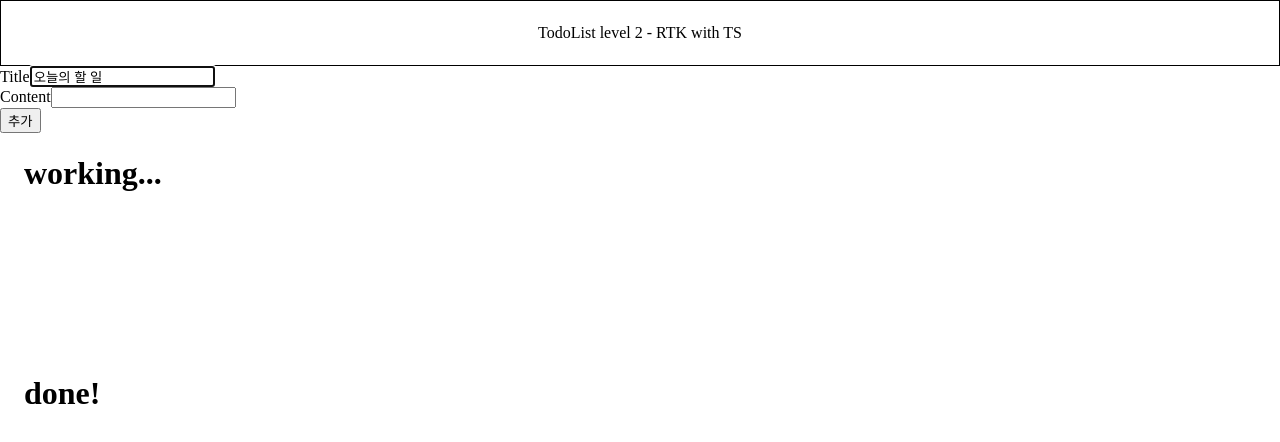
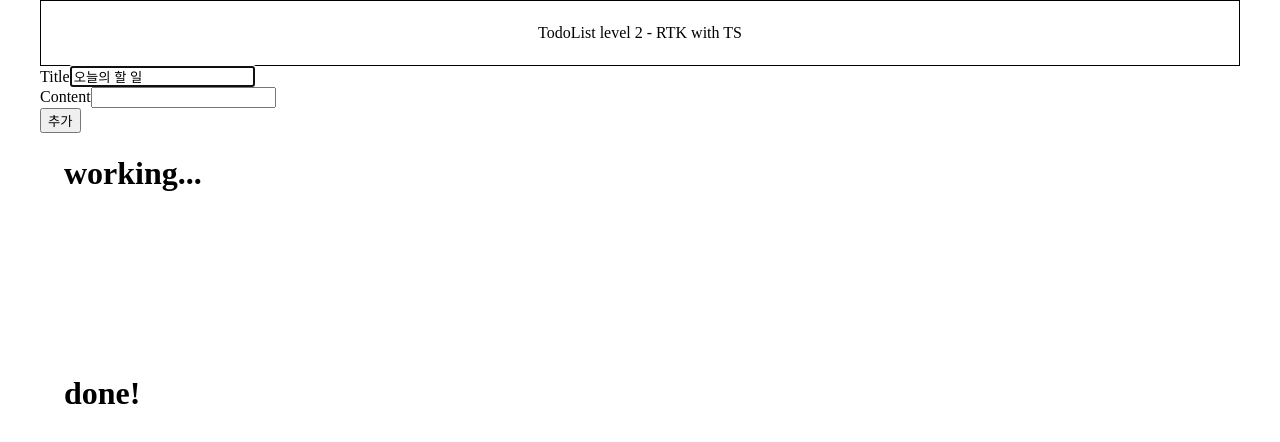
Before and after one commit to yongseung-song/todolist-typescript, a React (Vite) app: page / in a window 1280 px wide. Shown: the top 442 px of the page. Built offline with nearby package versions, Linux system fonts and the light colour scheme.

Commit message:
update: 2단계 완성

```diff
--- a/src/App.tsx
+++ b/src/App.tsx
@@ -11,11 +11,11 @@ export type Todo = {
 };
 function App() {
   return (
-    <div>
+    <>
       <Header />
       <Form />
       <CardListContainer />
-    </div>
+    </>
   );
 }
 
--- a/src/GlobalStyle.tsx
+++ b/src/GlobalStyle.tsx
@@ -6,6 +6,11 @@ const GlobalStyle = createGlobalStyle`
   body * {
     box-sizing: border-box;
   }
+  :root {
+    max-width: 1200px;
+    min-width: 800px;
+    margin: 0 auto;
+  }
 `;
 
 export default GlobalStyle;
```
